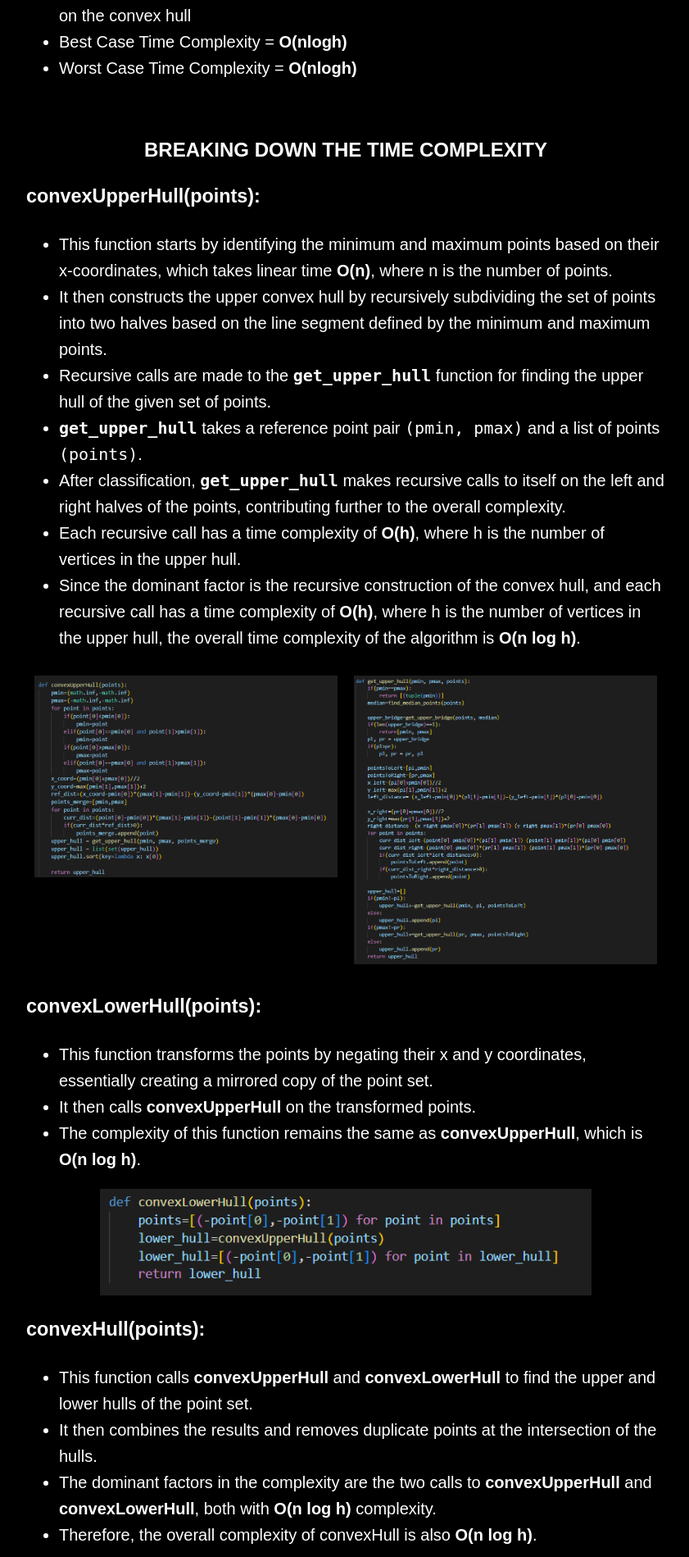
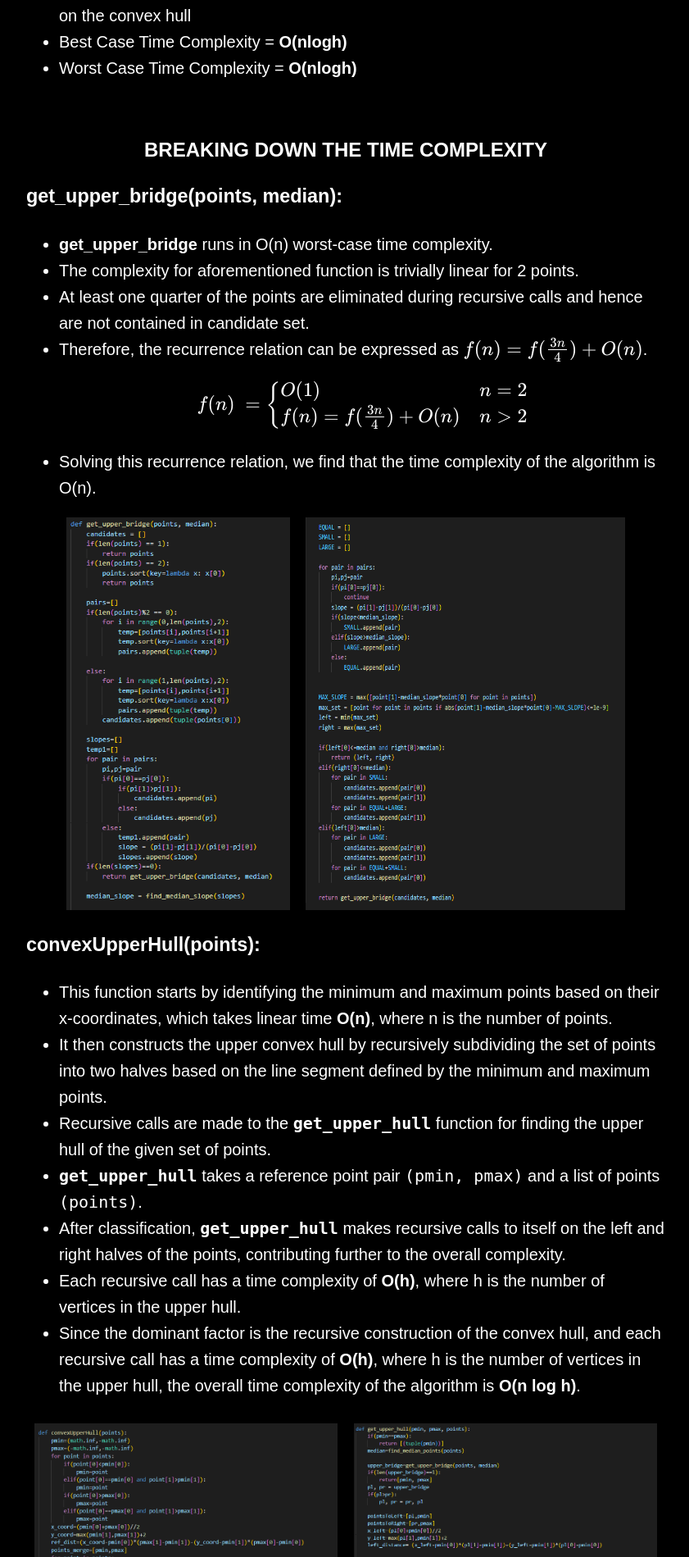
Before and after one commit to SakshamBajaj18/Convex-Hull, a Flask app: page /kps_runtime in a window 1280 px wide. Shown: the part 671-2570 px from the top of the page at 82% size, without its empty margins (218-1059 px from the left). Run offline with Flask 3, Linux system fonts and the light colour scheme.

Commit message:
kps runtime updated

```diff
--- a/GUI/templates/kps_runtime.html
+++ b/GUI/templates/kps_runtime.html
@@ -101,6 +101,43 @@
 
     <h2 id="introduction">BREAKING DOWN THE TIME COMPLEXITY</h2>
     <div class="introduction">
+
+      <h3>get_upper_bridge(points, median):</h3>
+      <ul>
+            <li> <b>get_upper_bridge</b> runs in O(n) worst-case time complexity.</li>
+            <li>The complexity for aforementioned function is trivially linear for 2 points.</li>
+            <li>At least one quarter of the points are eliminated during recursive calls and hence are not contained in candidate set.</li>
+            <li>Therefore, the recurrence relation can be expressed as \(f(n) = f(\frac{3n}{4}) + O(n)\).</li>
+            <html lang="en">
+<head>
+    <meta charset="UTF-8">
+    <meta name="viewport" content="width=device-width, initial-scale=1.0">
+    <title>MathJax Example</title>
+    <script src="https://polyfill.io/v3/polyfill.min.js?features=es6"></script>
+    <script id="MathJax-script" async src="https://cdn.jsdelivr.net/npm/mathjax@3/es5/tex-mml-chtml.js"></script>
+</head>
+<body>
+    <div class="curly-brace">
+        \[
+        f(n) \ =
+        \begin{cases}
+            O(1) & n = 2 \\
+            f(n) = f(\frac{3n}{4}) + O(n) &  n > 2
+
+        \end{cases}
+        \]
+    </div>
+</body>
+</html>
+            <li>Solving this recurrence relation, we find that the time complexity of the algorithm is O(n).</li>
+
+      </ul>
+      <div style="display: flex; justify-content: center;">
+        <img  src="{{ url_for('static', filename='Images/upperbridge1.png') }}" alt="Jarvis March Algorithm" width="35%" height="auto" style="margin-right: 2.5%;" />
+        <img  src="{{ url_for('static', filename='Images/upperbridge2.png') }}" alt="Jarvis March Algorithm" width="50%" height="auto" />
+</div>
+
+
       <h3>convexUpperHull(points):</h3>
       <ul>
             <li>This function starts by identifying the minimum and maximum points based on their x-coordinates, which takes linear time <b>O(n)</b>, where n is the number of points.</li>
```
Also changed, not shown: GUI/static/Images/upperbridge1.png (added), GUI/static/Images/upperbridge2.png (added).
